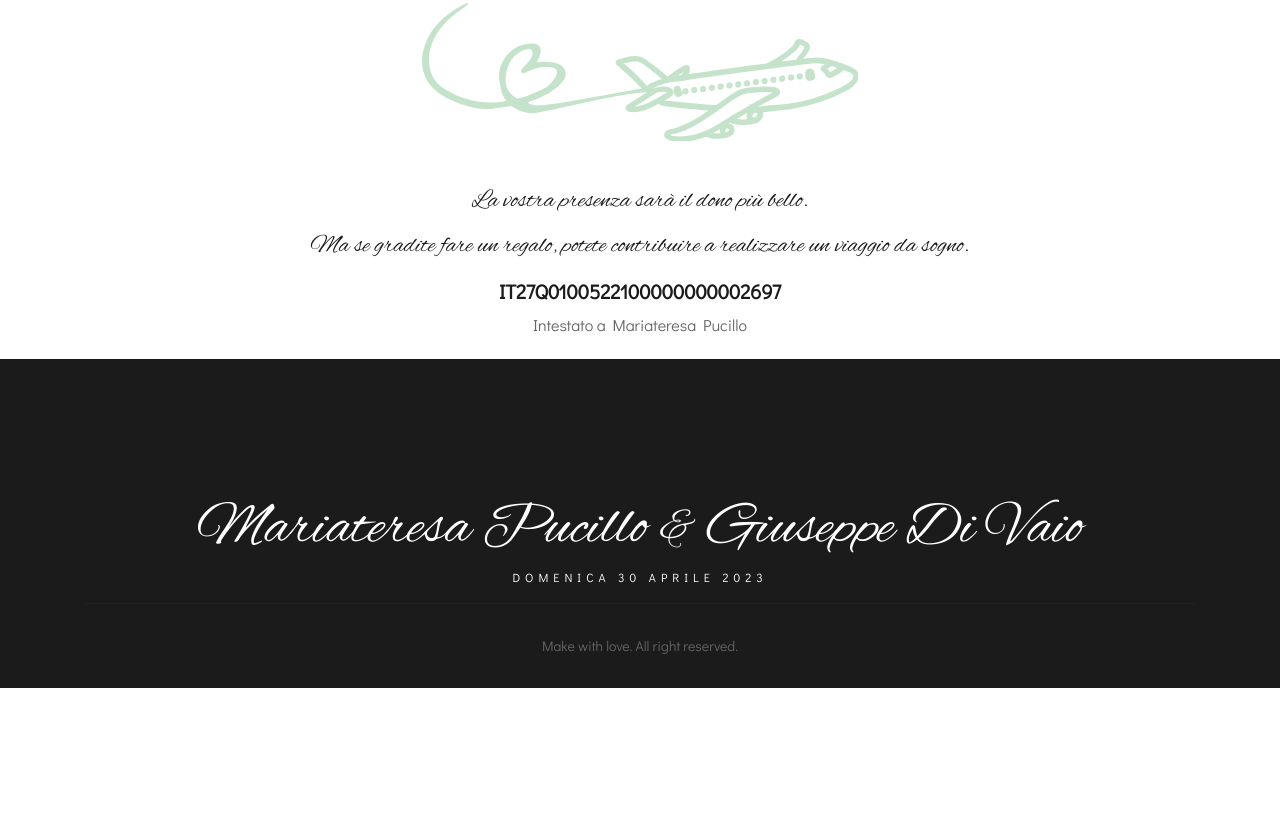
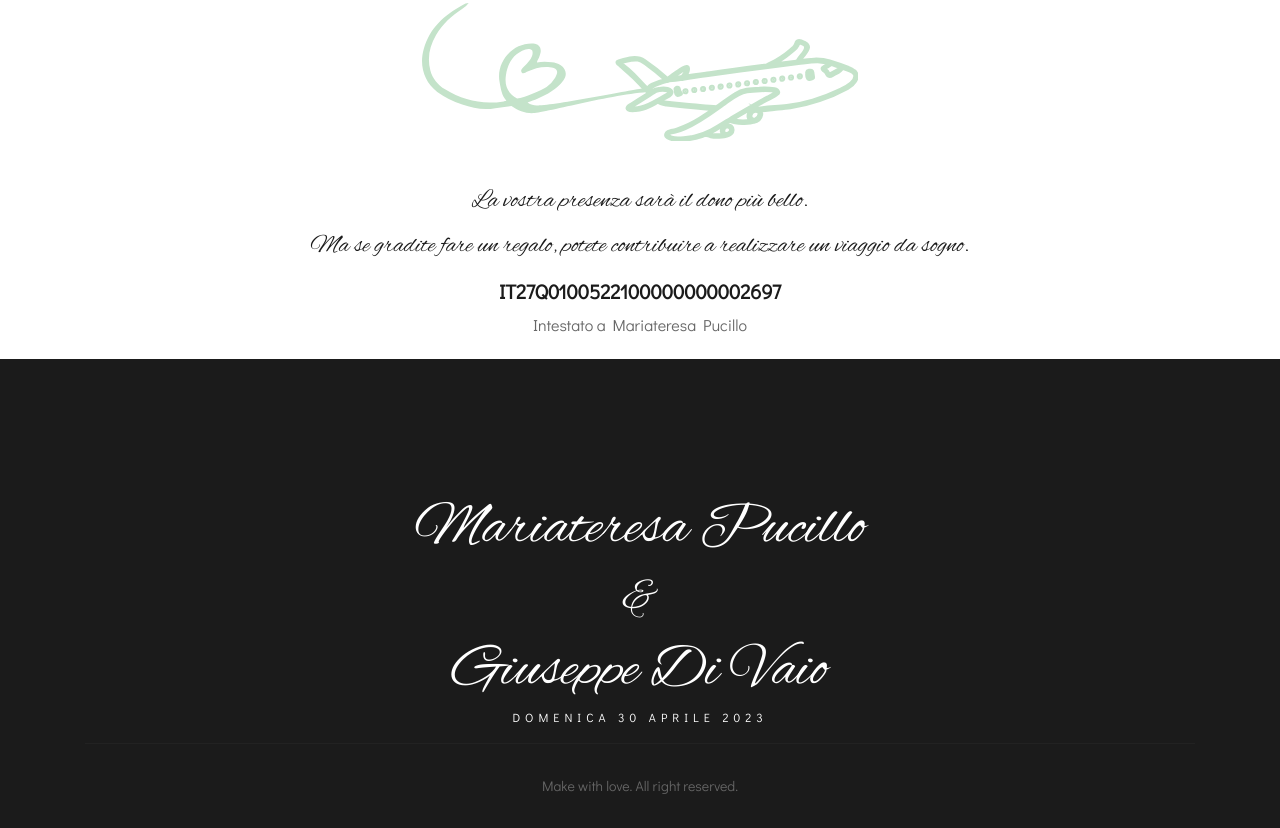
Before and after one commit to Vistamirko/sito-peppe-e-mary, a plain HTML site: page index.html in a window 1280 px wide. Shown: the part 2600-3428 px from the top of the page. Before the commit the page ends 3288 px from the top, so only its background shows below. Drawn offline with Linux system fonts and the light colour scheme.

Commit message:
cambio ordine

```diff
--- a/index.html
+++ b/index.html
@@ -158,7 +158,9 @@
                 <div class="row">
                     <div class="col-md-12 text-center">
                         <div class="section-padding">
-                            <h2><span>Mariateresa Pucillo <small>&amp;</small> Giuseppe Di Vaio</span></h2>
+                            <h2><span>Mariateresa Pucillo</span></h2>
+                            <h2><small>&amp;</small></h2>
+                            <h2><span>Giuseppe Di Vaio</span></h2>
                             <h6>Domenica 30 aprile 2023</h6>
                         </div>
                     </div>
```
